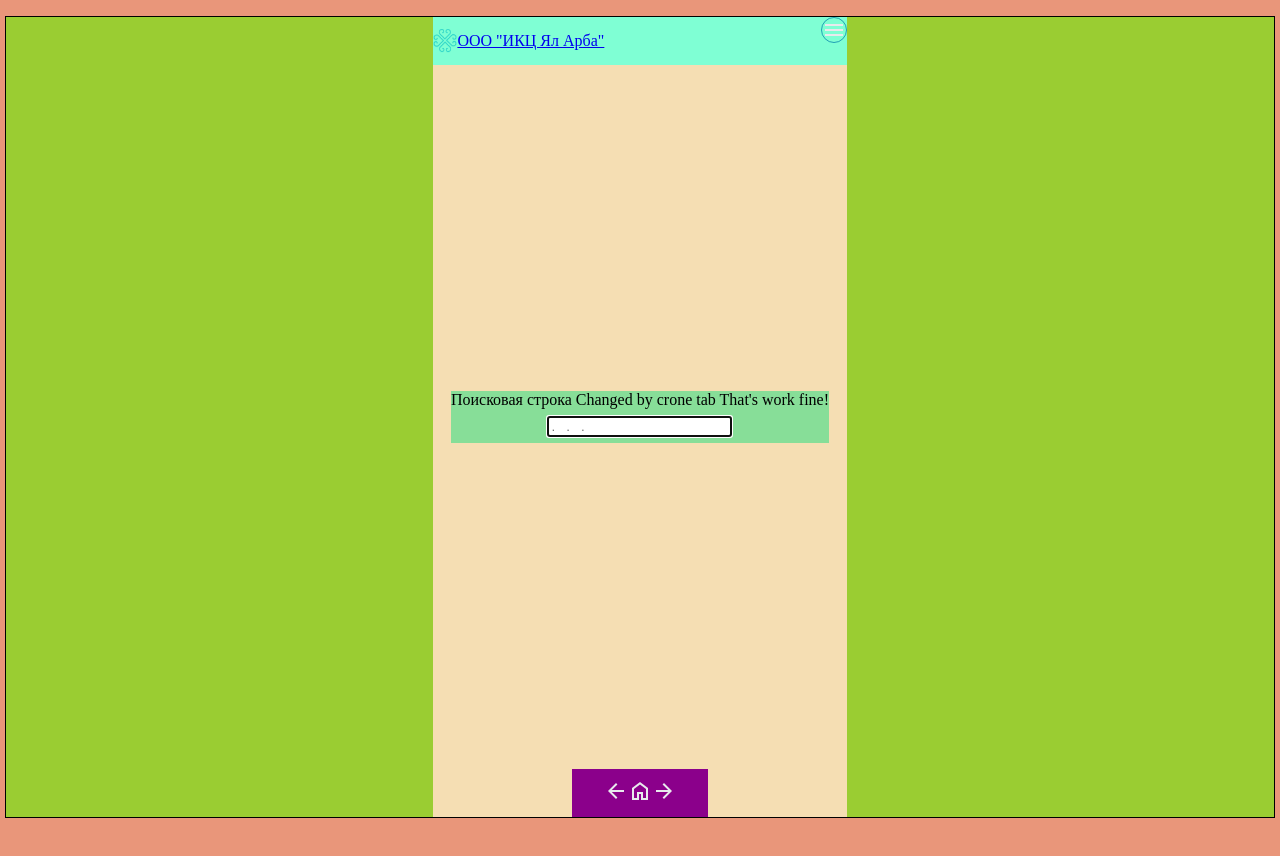
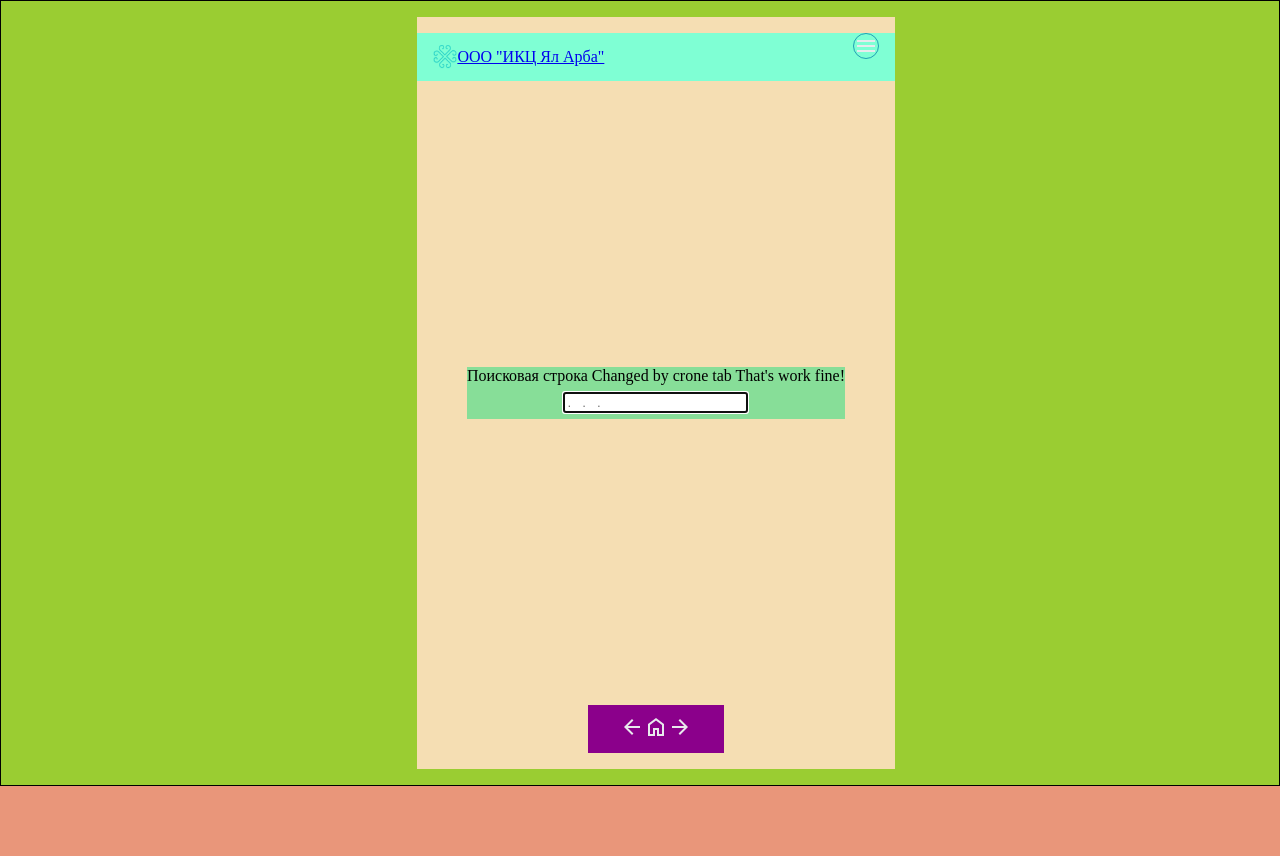
Before and after one commit to valitovgaziz/spa_, a Vue app: page / in a window 1280 px wide. Shown: the top 856 px of the page. After the commit the page ends 800 px from the top, so only its background shows below. Built offline with nearby package versions, Linux system fonts and the light colour scheme.

Commit message:
Добавил поисковую строку в результаты поиска.

```diff
--- a/src/assets/main.css
+++ b/src/assets/main.css
@@ -1,16 +1,14 @@
 html {
   margin: 0;
   padding: 0;
-  min-height: 900px;
   background-color: darksalmon;
 }
 
 body {
-  margin: 1rem 5px 5px 5px;
+  margin: 0;
   padding: 0;
-  height: fit-content;
+  height: 100%;
   border: 1px solid;
-  min-height: 600px;
   background-color: yellowgreen;
   display: flex;
   flex-direction: column;
@@ -18,11 +16,11 @@ body {
 }
 
 .main {
-  min-height: fit-content;
+  margin: 1rem;
+  min-height: 90vh;
   min-width: 400px;
   max-width: 1024px;
   width: 100%;
-  height: 100vh;
   display: flex;
   align-items: center;
   flex-direction: column;
--- a/src/views/ResultsView.vue
+++ b/src/views/ResultsView.vue
@@ -1,6 +1,7 @@
 <template>
     <div class="main">
         <Header />
+        <SearchLine />
         <Results />
         <Footer />
     </div>
@@ -14,12 +15,15 @@
 import Header from '../components/header.vue';
 import Footer from '../components/footer.vue';
 import Results from '../components/saerch_results/results.vue';
+import searchLine from '@/components/searchLine.vue';
+import SearchLine from '@/components/searchLine.vue';
 
 export default {
     components: {
         Header,
         Footer,
         Results,
+        SearchLine,
     },
 };
 </script>
```
